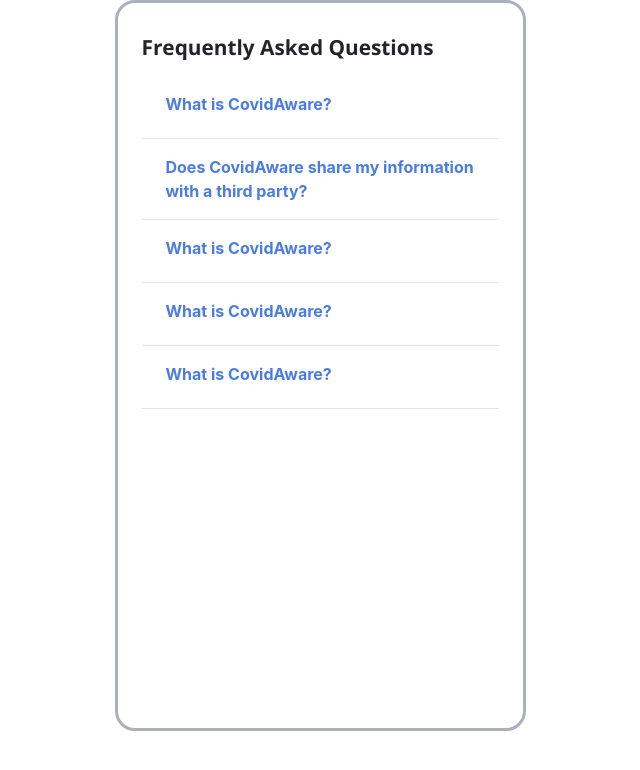
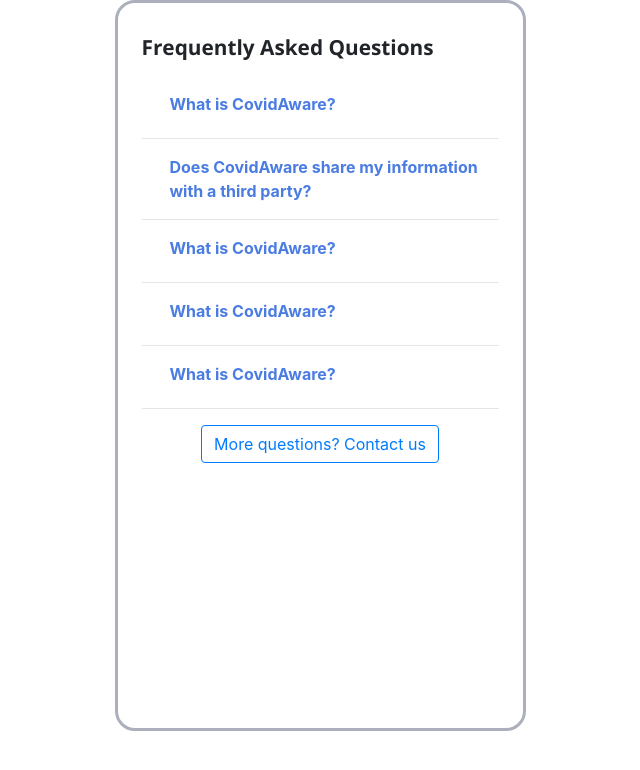
Before and after one commit to RaynyT/COVID-19-Risk-Assessment-Tool, a React (Create React App) app in the folder covrt/: page /about in a window 1280 px wide. Shown: the top 770 px of the page, without its empty margins (320-960 px from the left). Built offline with nearby package versions, Linux system fonts and the light colour scheme; some icons are missing.

Commit message:
Add contact us link

```diff
--- a/covrt/src/components/InfoPage.css
+++ b/covrt/src/components/InfoPage.css
@@ -27,8 +27,13 @@
     display: flex;
 }
 
-.dropdown-btn-text {
-    text-align: left;
+.chevron-container {
+    margin-right: 4px;
+}
+
+.horizontal-center{
+    display: flex;
+    justify-content: center;
 }
 
 
@@ -41,7 +46,7 @@
 
     .info-main-container{
         width: 411px;
-        height: 731px;
+        min-height: 731px;
         border-style: solid;
         border-color: #ACB0BC;
         border-radius: 20px;
--- a/covrt/src/components/InfoPage.js
+++ b/covrt/src/components/InfoPage.js
@@ -2,6 +2,7 @@
 import { Collapse, Card, CardBody} from 'reactstrap'
 import { ChevronDownIcon, ChevronUpIcon } from '@primer/octicons-react';
 import { useState } from 'react';
+import { Link } from 'react-router-dom';
 
 export default function InfoPage() {
 
@@ -15,6 +16,11 @@
                     <Dropdown title="What is CovidAware?" body="Test"/>
                     <Dropdown title="What is CovidAware?" body="Test"/>
                     <Dropdown title="What is CovidAware?" body="Test"/>
+                </div>
+                <div className="horizontal-center">
+                    <Link to="/contact-us" className="btn btn-outline-primary">
+                        More questions? Contact us
+                    </Link>
                 </div>
             </div>
         </div>
@@ -32,11 +38,11 @@
     return (
         <div>
             <button className="dropdown-btn" onClick={toggle}>
-                <div>
-                {isOpen
-                    ? <ChevronUpIcon size={24} />
-                    : <ChevronDownIcon size={24} />
-                }
+                <div className="chevron-container">
+                    {isOpen
+                        ? <ChevronUpIcon size={24} />
+                        : <ChevronDownIcon size={24} />
+                    }
                 </div>
                 {props.title}
             </button>
```
